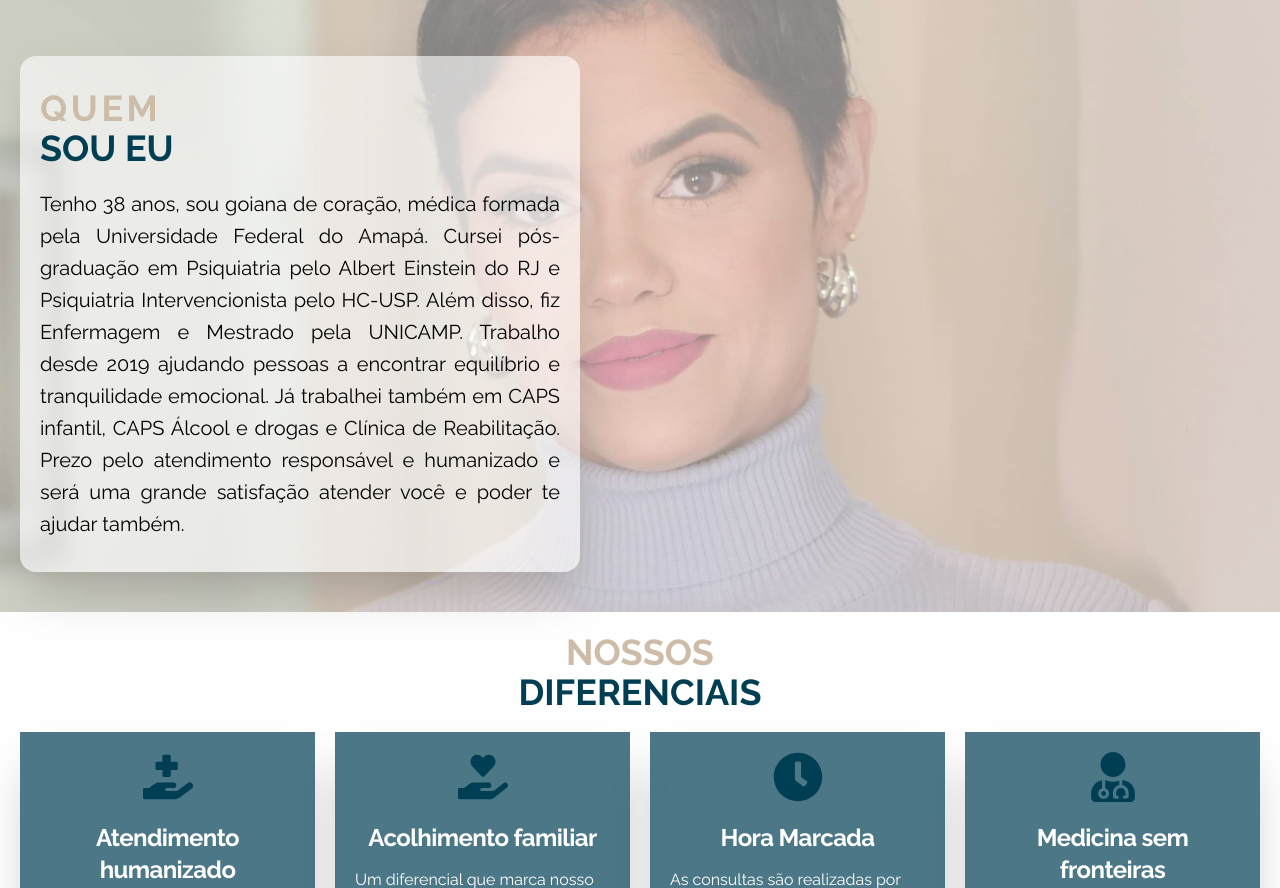
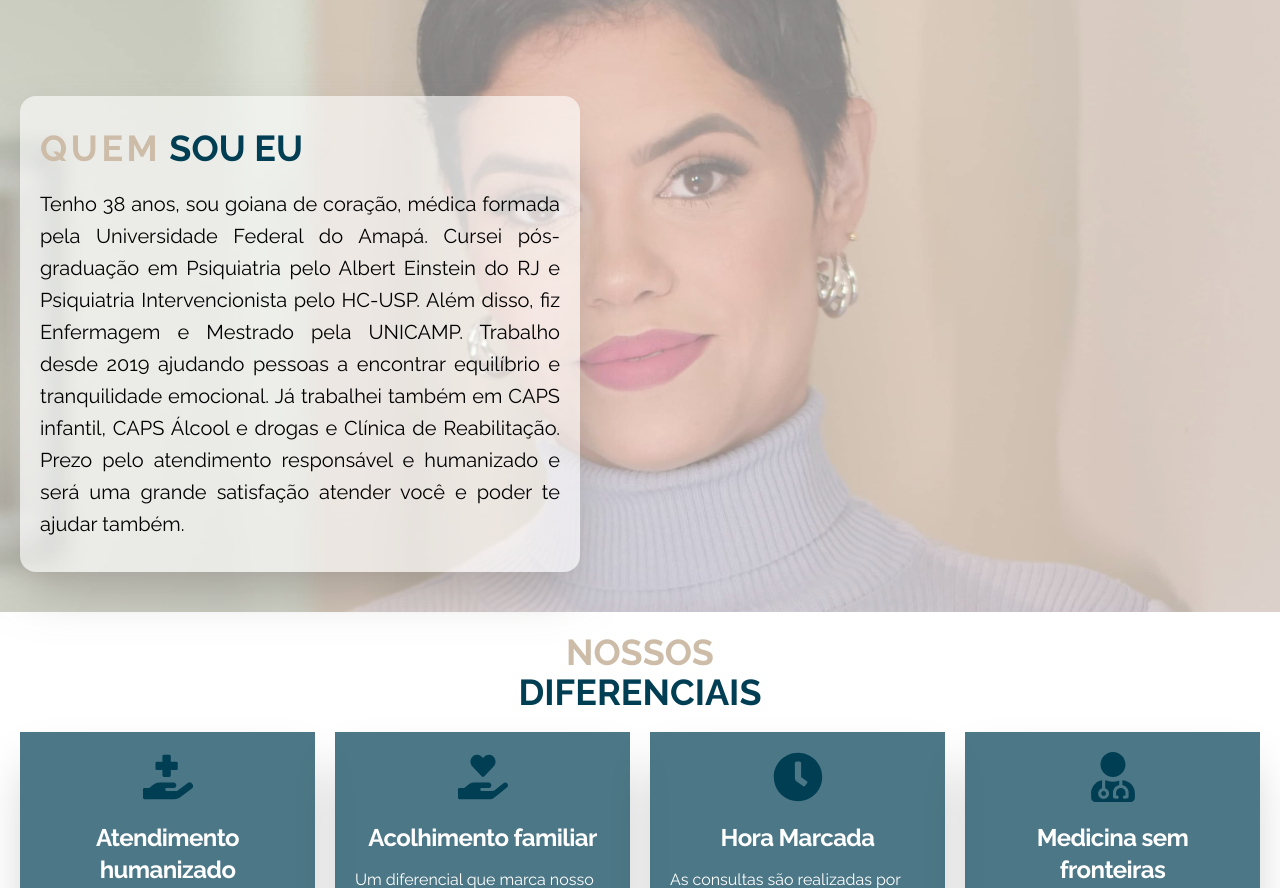
Before and after one commit to brunoprestesap/page-dra-camila, a React (Create React App) app: page / in a window 1280 px wide. Shown: the part 2520-3408 px from the top of the page. Built offline with nearby package versions, Linux system fonts and the light colour scheme.

Commit message:
troca foto brand

```diff
--- a/src/components/Brand.js
+++ b/src/components/Brand.js
@@ -16,12 +16,14 @@ const Brand = () => {
                 <div id="sobre" className="flex justify-center absolute bottom-10 left-0 md:w-5/6 lg:max-w-[600px] px-5">
 
                     <div className="backdrop-opacity-10 rounded-2xl bg-white px-5 py-8 bg-opacity-60 shadow-2xl shadow-stone-500/50">
+                        <div className='flex gap-2'>
                             <h2 className='text-2xl md:text-4xl tracking-widest text-[#CDBCA8] font-extrabold'>
                                 QUEM
                             </h2>
                             <h2 className='text-2xl md:text-4xl font-bold mb-5'>
                                 SOU EU
                             </h2>
+                        </div>
                         <h2 className='text-sm md:text-xl md:leading-8 text-justify text-black'>
                             Tenho 38 anos, sou goiana de coração, médica formada pela Universidade Federal do Amapá. Cursei pós-graduação em Psiquiatria pelo Albert Einstein do RJ e Psiquiatria Intervencionista pelo HC-USP. Além disso, fiz Enfermagem e Mestrado pela UNICAMP. Trabalho desde 2019 ajudando pessoas a encontrar equilíbrio e tranquilidade emocional. Já trabalhei também em CAPS infantil, CAPS Álcool e drogas e Clínica de Reabilitação. Prezo pelo atendimento responsável e humanizado e será uma grande satisfação atender você e poder te ajudar também.
                         </h2>
```
Lines whose indentation alone changed are shown as unchanged.
